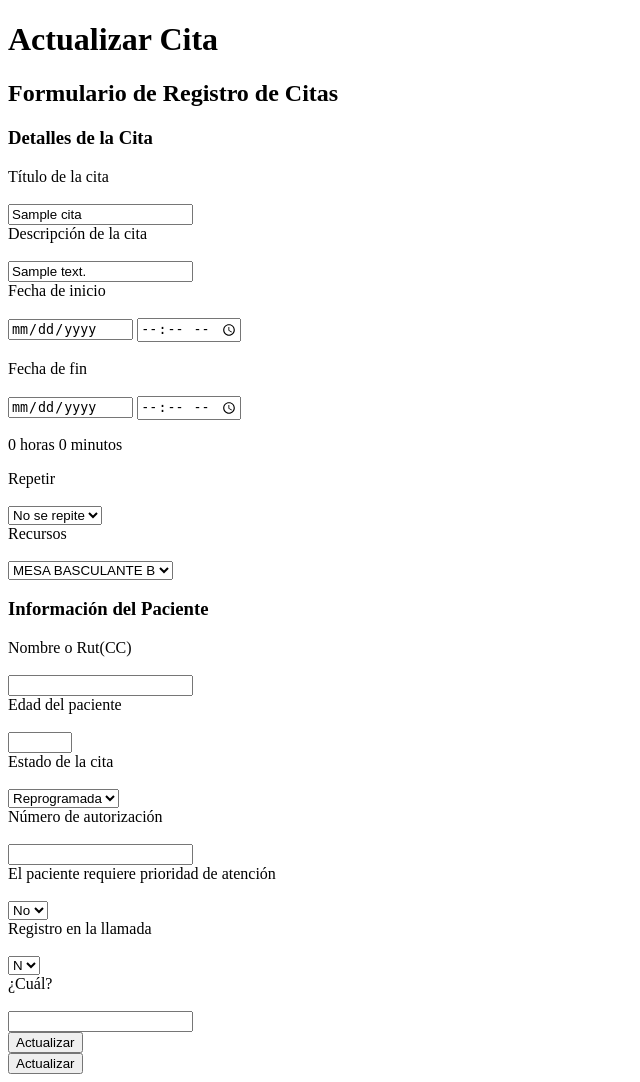
After one commit to kevigomez/CardioIB, a Flask app: page /update_citas/1 in a window 1280 px wide. The commit adds this page. Shown: the whole page, without its empty margins (0-640 px from the left). Run offline with Flask 3, Linux system fonts and the light colour scheme; tables that the repository leaves empty hold one stand-in row (values such as "Sample post"); parts of the project's set-up code (start-up, migrations or seed data) failed here and were passed over; some libraries are stand-ins or nearby versions.

Commit message:
se agrega actualizar

```diff
--- a/app/controllers/controler.py
+++ b/app/controllers/controler.py
@@ -146,3 +146,31 @@ def actualizar_intervalo(nuevo_intervalo):
         setting = Settings(name='time_interval', value=str(nuevo_intervalo))
         db.session.add(setting)
     db.session.commit()
+
+def obtener_cita_por_id(cita_id):
+    return Cita.query.get(cita_id)
+
+def actualizar_cita(cita_id, form_data):
+    cita = obtener_cita_por_id(cita_id)
+    if cita:
+        title = form_data.get('title')
+        description = form_data.get('description')
+        inicio_fecha = form_data.get('inicio_fecha')
+        inicio_hora = form_data.get('inicio_hora')
+        fin_fecha = form_data.get('fin_fecha')
+        fin_hora = form_data.get('fin_hora')
+        type_label = form_data.get('repetir')
+        status_label = form_data.get('autorizacion')
+        status_id = int(form_data.get('estado'))
+        try:
+            cita.start = datetime.strptime(f"{inicio_fecha} {inicio_hora}", '%Y-%m-%d %H:%M')
+            if fin_fecha and fin_hora:
+                cita.end = datetime.strptime(f"{fin_fecha} {fin_hora}", '%Y-%m-%d %H:%M')
+            else:
+                cita.end = None
+            db.session.commit()
+            return cita
+        except ValueError as e:
+            logging.error(f"Error al convertir fechas: {e}")
+            return None
+    return None
--- a/app/templates/calendariocitas.html
+++ b/app/templates/calendariocitas.html
@@ -11,6 +11,7 @@
 <body>
     {% extends "base.html" %}
     {% block content %}
+    <div>
     <div class="Info_cita">
         <select class="cita">
             <option value="2">Cardiologia B</option>
@@ -352,7 +353,7 @@
             });
         });
     </script>
-
+    </div>
     {% endblock %}
 </body>
 </html>
--- a/app/templates/form_registrousuarios.html
+++ b/app/templates/form_registrousuarios.html
@@ -7,11 +7,12 @@
     <link rel="stylesheet" href="{{ url_for('static', filename='css/styles_form_usuario.css') }}">
 </head>
 <body>
+  <div class="container">
   <nav class="navbar">
     <img src="{{ url_for('static', filename='img/custom-logo.png') }}" alt="Logo"/>
     <h1>CARDIOIB</h1>
   </nav>
-  <div class="container">
+
     <form action="{{ url_for('main.reg_usuarios') }}" method="POST">
       <h1>Registro de Usuarios</h1>
       <div class="container_label">
@@ -47,7 +48,7 @@
       <input type="submit" value="Enviar">
     </form>
 
-  </div>
+
   {% with messages = get_flashed_messages(with_categories=true) %}
     {% if messages %}
       {% for category, message in messages %}
@@ -55,5 +56,6 @@
       {% endfor %}
     {% endif %}
   {% endwith %}
+</div>
 </body>
 </html>
--- /dev/null
+++ b/app/templates/update_citas.html
@@ -0,0 +1,145 @@
+<!DOCTYPE html>
+<html lang="en">
+<head>
+    <meta charset="UTF-8">
+    <meta name="viewport" content="width=device-width, initial-scale=1.0">
+    <title>Actualizar Citas</title>
+</head>
+<body>
+    <div class="container">
+        <h1>Actualizar Cita</h1>
+        <form method="post" action="{{ url_for('main.update_citas', cita_id=cita.cita_id) }}">
+            <div class="form-container">
+                <h2>Formulario de Registro de Citas</h2>
+                <div id="appointment-form">
+                    <div>
+                        <h3>Detalles de la Cita</h3>
+                        <label>Título de la cita</label><br><br>
+                        <input type="text" id="title" name="title" value="{{ cita.title }}" readonly required><br>
+                        <label>Descripción de la cita</label><br><br>
+                        <input type="text" id="description" name="description" value="{{ cita.description }}" required><br>
+                        <label>Fecha de inicio</label><br><br>
+                        <input type="date" id="inicio-fecha" name="inicio_fecha" value="{{ cita.inicio_fecha }}" readonly required>
+                        <input type="time" id="inicio-hora" name="inicio_hora" value="{{ cita.inicio_hora }}" required><br><br>
+                        <label>Fecha de fin</label><br><br>
+                        <input type="date" id="fin-fecha" name="fin_fecha" value="{{ cita.fin_fecha }}" readonly required>
+                        <input type="time" id="fin-hora" name="fin_hora" value="{{ cita.fin_hora }}" required>
+                        <p id="duracion">0 horas 0 minutos</p>
+                        <label>Repetir</label><br><br>
+                        <select name="repetir" class="selecc" required>
+                            <option value="no" {% if cita.repetir == 'no' %}selected{% endif %}>No se repite</option>
+                            <option value="diario" {% if cita.repetir == 'diario' %}selected{% endif %}>Diario</option>
+                            <option value="semanal" {% if cita.repetir == 'semanal' %}selected{% endif %}>Semanal</option>
+                            <option value="mensual" {% if cita.repetir == 'mensual' %}selected{% endif %}>Mensual</option>
+                        </select><br>
+                        <label>Recursos</label><br><br>
+                        <select name="recursos" class="selecc" required>
+                            <option value="MESA BASCULANTE B" {% if cita.recursos == 'MESA BASCULANTE B' %}selected{% endif %}>MESA BASCULANTE B</option>
+                            <option value="Otro" {% if cita.recursos == 'Otro' %}selected{% endif %}>Otro</option>
+                        </select><br>
+                    </div>
+                    <div>
+                        <h3>Información del Paciente</h3>
+                        <label>Nombre o Rut(CC)</label><br><br>
+                        <input type="text" id="paciente" name="paciente" value="{{ cita.paciente }}" required><br>
+                        <table id="resultsTable" style="display:none;">
+                            <tbody>
+                                <!-- Los resultados se mostrarán aquí -->
+                            </tbody>
+                        </table>
+                        <label>Edad del paciente</label><br><br>
+                        <input type="number" name="edad" value="{{ cita.edad }}" min="18" max="100" required><br>
+                        <label>Estado de la cita</label><br><br>
+                        <select name="estado" class="selecc" required>
+                            <option value="1" {% if cita.estado == 1 %}selected{% endif %}>Reprogramada</option>
+                            <option value="2" {% if cita.estado == 2 %}selected{% endif %}>Asignada</option>
+                            <option value="3" {% if cita.estado == 3 %}selected{% endif %}>Cancelada</option>
+                        </select><br>
+                        <label>Número de autorización</label><br><br>
+                        <input type="text" name="autorizacion" value="{{ cita.autorizacion }}" required><br>
+                        <label>El paciente requiere prioridad de atención</label><br><br>
+                        <select name="prioridad" class="selecc" required>
+                            <option value="no" {% if cita.prioridad == 'no' %}selected{% endif %}>No</option>
+                            <option value="si" {% if cita.prioridad == 'si' %}selected{% endif %}>Sí</option>
+                        </select><br>
+                        <label>Registro en la llamada</label><br><br>
+                        <select name="registro_llamada" class="selecc" required>
+                            <option value="N" {% if cita.registro_llamada == 'N' %}selected{% endif %}>N</option>
+                            <option value="S" {% if cita.registro_llamada == 'S' %}selected{% endif %}>S</option>
+                        </select><br>
+                        <label>¿Cuál?</label><br><br>
+                        <input type="text" name="cual" value="{{ cita.cual }}" required><br>
+                    </div>
+                </div>
+                <input type="submit" value="Actualizar">
+            </div>
+        </form>
+    </div>
+            <input type="submit" value="Actualizar">
+        </form>
+    </div>
+         <script>
+        $(document).ready(function(){
+            $('#paciente').on('input', function(){
+                let query = $(this).val();
+                console.log('Input:', query); // Verifica el valor del input
+                if(query.length > 2) {
+                    $.ajax({
+                        url: "{{ url_for('main.search_user') }}", // Asegúrate de que la URL es correcta
+                        method: "GET",
+                        data: { query: query },
+                        success: function(data) {
+                            console.log('Response:', data); // Verifica la respuesta del servidor
+                            let results = data.results;
+                            let tableBody = $('#resultsTable tbody');
+                            tableBody.empty();
+
+                            if(results.length > 0) {
+                                $('#resultsTable').show();
+                                results.forEach(function(user) {
+                                    let row = `<tr class="selectable">
+                                        <td>${user.fname} ${user.lname} (${user.organization})</td>
+                                    </tr>`;
+                                    tableBody.append(row);
+                                });
+
+                                $('.selectable').on('click', function() {
+                                    let selectedText = $(this).find('td').text(); // Assuming Rut(CC) is in the third column
+                                    $('#paciente').val(selectedText);
+                                    $('#resultsTable').hide();
+                                });
+                            } else {
+                                $('#resultsTable').hide();
+                            }
+                        },
+                        error: function(error) {
+                            console.log('Error:', error);
+                        }
+                    });
+                } else {
+                    $('#resultsTable').hide();
+                }
+            });
+
+            $('#citaForm').on('submit', function(event) {
+                event.preventDefault(); // Evitar el envío del formulario estándar
+                let paciente = $('#paciente').val(); // Obtener el valor del campo del paciente
+
+                $.ajax({
+                    url: "{{ url_for('main.reg_citas') }}",
+                    method: "POST",
+                    data: { paciente: paciente },
+                    success: function(response) {
+                        console.log('Formulario enviado exitosamente', response);
+                        // Puedes agregar lógica adicional aquí, como mostrar un mensaje de éxito
+                    },
+                    error: function(error) {
+                        console.log('Error al enviar el formulario', error);
+                        // Puedes agregar lógica adicional aquí, como mostrar un mensaje de error
+                    }
+                });
+            });
+        });
+    </script>
+</body>
+</html>
--- a/app/templates/usuarios.html
+++ b/app/templates/usuarios.html
@@ -13,6 +13,7 @@
 <body>
     {% extends "base.html" %}
     {% block content %}
+    <div class="container_users">
     <div class="tabla_us">
     <div>
         <h1>Lista de Usuarios</h1>
@@ -26,11 +27,10 @@
         <input type="text" id="searchInput" class="form-control mb-3" placeholder="Buscar usuarios...">
         </div>
     </div>
-    <div class="container">
+
         <table class="table table-striped" id="user-table">
             <thead>
                 <tr>
-                    <th scope="col">ID</th>
                     <th scope="col">Nombre de Usuario</th>
                     <th scope="col">Nombre</th>
                     <th scope="col">Apellido</th>
@@ -44,7 +44,6 @@
             <tbody>
                 {% for usuario in users.items %}
                 <tr>
-                    <th scope="row">{{ usuario.user_id }}</th>
                     <td>{{ usuario.username }}</td>
                     <td>{{ usuario.fname }}</td>
                     <td>{{ usuario.lname }}</td>
--- a/app/templates/view_administrator.html
+++ b/app/templates/view_administrator.html
@@ -18,8 +18,8 @@
   </header>
     <input type="checkbox" id="btn-nav">-->
     <nav class="nav">
-      <img class="img-nav" src="{{ url_for('static', filename='img/custom-logo.png') }}" href="{{ url_for('main.dashboard') }}" />
       <ul class="list">
+        <img class="img-nav" src="{{ url_for('static', filename='img/custom-logo.png') }}" href="{{ url_for('main.dashboard') }}" />
         <li class="list_item list_item--click">
           <div class="list_button">
             <i class="fa-solid fa-table"style="color: #ffffff;"></i><a class="nav_link"  href="" >Table</a>
@@ -122,9 +122,7 @@
 
     </nav>
 
-    <div class="container">
-    <h1 class="titulo">Bienvenid@ al Panel de Administración</h1>
-  </div>
+
   <script src="{{ url_for('static', filename='script/main.js') }}" ></script>
 </body>
 </html>
--- a/app/views/vistas.py
+++ b/app/views/vistas.py
@@ -1,6 +1,6 @@
 #app/views/vistas.py
 from flask import Blueprint, render_template, request, redirect, url_for, session, flash, jsonify
-from app.controllers.controler import registrar_usuarios, obtener_usuarios_paginados, register_cita, obtenerCitas_paginas, obtener_intervalo, actualizar_intervalo
+from app.controllers.controler import registrar_usuarios, obtener_usuarios_paginados, register_cita, obtenerCitas_paginas, obtener_intervalo, actualizar_intervalo, obtener_cita_por_id, actualizar_cita
 from app.models.modelo import Paciente, Appointment, User
 from app import db
 from flask_paginate import Pagination, get_page_parameter
@@ -183,3 +183,20 @@ def admin():
 def get_time_interval():
     intervalo = obtener_intervalo()
     return jsonify(interval=intervalo)
+
+@main.route('/update_citas/<int:cita_id>')
+def update_citas(cita_id):
+    cita = obtener_cita_por_id(cita_id)
+    if request.method == 'POST':
+        form_data = request.form.to_dict()
+        cita_actualizada = actualizar_cita(cita_id, form_data)
+        if cita_actualizada:
+            flash('Cita actualizada exitosamente', 'success')
+        else:
+            flash('Error al actualizar la cita', 'danger')
+        return redirect(url_for('main.Con_Citas'))
+    return render_template('update_citas.html', cita=cita)
+
+@main.route('/delete_citas')
+def delete_citas():
+    return
```
Also changed, not shown: app/static/css/citas.css (+6 -6 lines), app/static/css/stylesadm.css (+17 -2 lines), app/static/css/tablas_usuarios.css (+1 -39 lines), app/templates/citas.html (+7 -4 lines), app/templates/delete_users.html (added).
